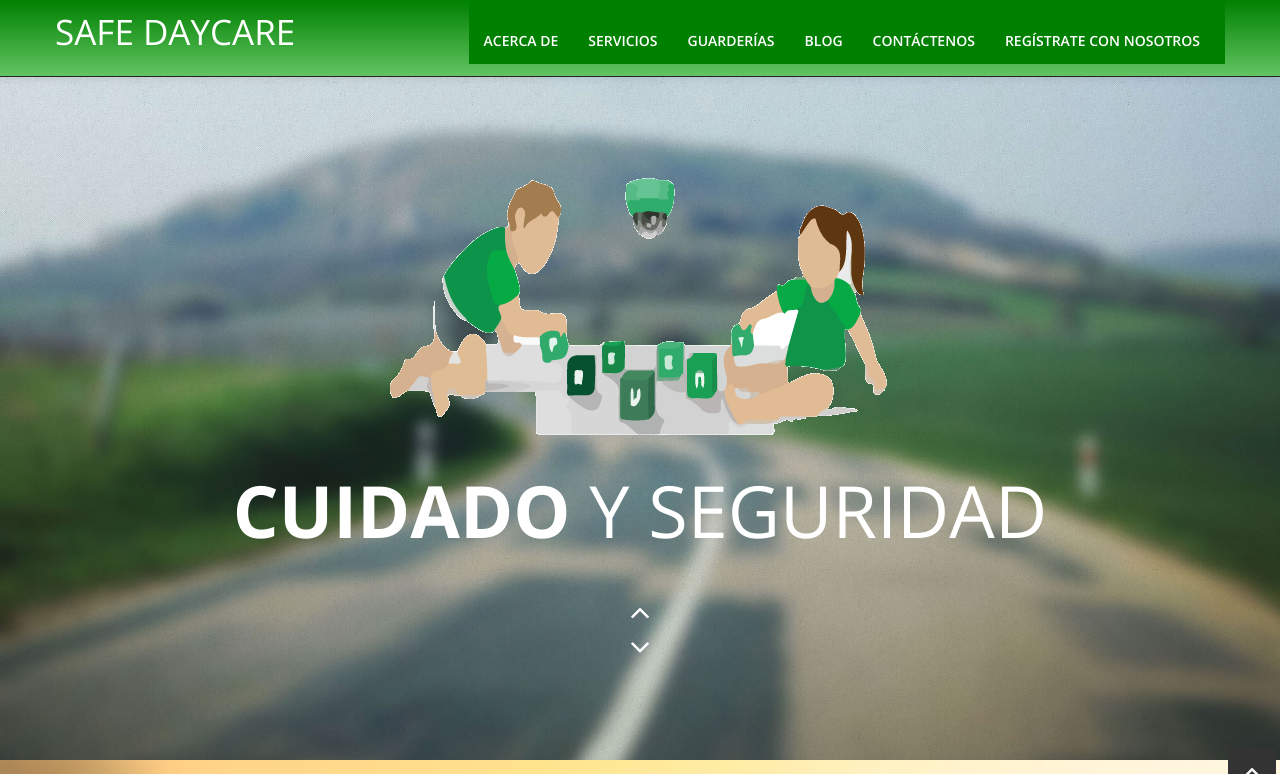
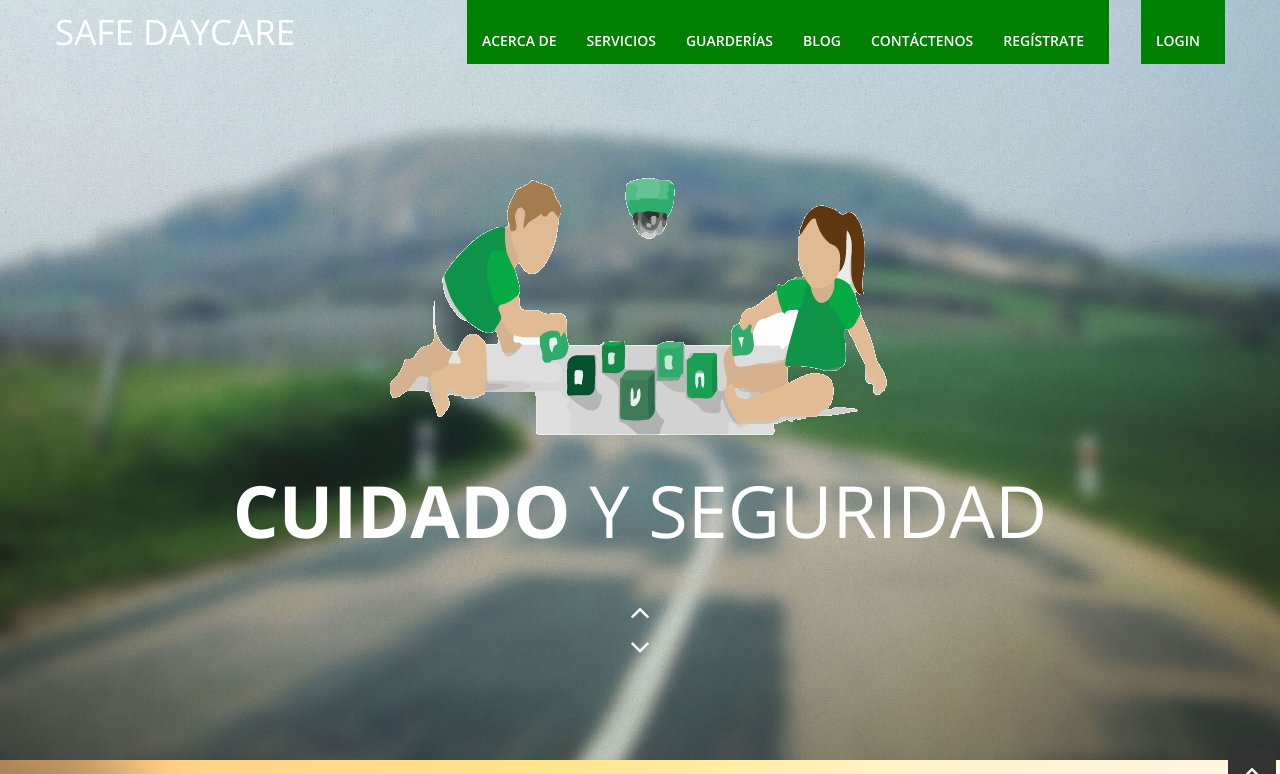
Before and after one commit to kevinmalats/phpGuarderia, a PHP site: page /index.html in a window 1280 px wide. Shown: the top 774 px of the page. Run offline with PHP 8.4, Linux system fonts and the light colour scheme.

Commit message:
añadiendo login

```diff
--- a/color/default.css
+++ b/color/default.css
@@ -10,7 +10,7 @@ background:#e06d5e;
 }
 
 .navegacion {
-	background: green;
+	background-image: url(../img/security-guar.jpg);
 }
 nav {
 	background: green;
--- a/css/style.css
+++ b/css/style.css
@@ -1721,3 +1721,6 @@ i.icon-white {
 .navegacion {
 	background: green;
 }
+.personality {
+	margin-left: 2em;
+}
--- a/index.html
+++ b/index.html
@@ -20,24 +20,32 @@
 	<!-- navbar -->
 	<div class="navbar-wrapper">
 		<div class="navbar navbar-inverse navbar-fixed-top">
-			<div class="navbar-inner">
+
 				<div class="container">
 					<!-- Responsive navbar -->
 					<a class="btn btn-navbar" data-toggle="collapse" data-target=".nav-collapse"><span class="icon-bar"></span><span class="icon-bar"></span><span class="icon-bar"></span>
 				</a>
 					<h1 class="brand"><a href="index.html">Safe DayCare</a></h1>
+                      <nav class="pull-right nav-collapse collapse personality">
+						<ul id="menu-main" class="nav">
+						<li><a title ="Login" href="pages/login.php">Login</a>
+						</li>
+						</ul>
+						</nav>
 					<!-- navigation -->
 					<nav class="pull-right nav-collapse collapse">
 						<ul id="menu-main" class="nav">
+
 							<li><a title="acerca de" href="pages/quienes_somos.html">Acerca de</a></li>
 							<li><a title="servicios" href="pages/Servicios.html">Servicios</a></li>
 							<li><a title="guarderias" href="pages/guarderias.html">Guarderías</a></li>
 							<li><a title="blog" href="pages/blog.html">Blog</a></li>
-							<li><a title="contactenos" href="#contact">Contáctenos</a></li>
-							<li><a title ="registro" href="pages/registro.html">Regístrate con nosotros</a></li>
+							<li><a title="contactenos" href="pages/contactenos.html">Contáctenos</a></li>
+
+							<li><a title ="registro" href="pages/registro.html">Regístrate</a></li>
 						</ul>
 					</nav>
-				</div>
+
 			</div>
 		</div>
 	</div>
--- a/pages/Servicios.html
+++ b/pages/Servicios.html
@@ -28,6 +28,12 @@
 					<a class="btn btn-navbar" data-toggle="collapse" data-target=".nav-collapse"><span class="icon-bar"></span><span class="icon-bar"></span><span class="icon-bar"></span>
 				</a>
 					<h1 class="brand"><a href="../index.html">Safe DayCare</a></h1>
+					 <nav class="pull-right nav-collapse collapse personality">
+						<ul id="menu-main" class="nav">
+						<li><a title ="Login" href="login.php">Login</a>
+						</li>
+						</ul>
+						</nav>
 					<!-- navigation -->
 					<nav class="pull-right nav-collapse collapse navegacion">
 						<ul id="menu-main" class="nav">
--- a/pages/blog.html
+++ b/pages/blog.html
@@ -26,6 +26,12 @@
 					<a class="btn btn-navbar" data-toggle="collapse" data-target=".nav-collapse"><span class="icon-bar"></span><span class="icon-bar"></span><span class="icon-bar"></span>
 				</a>
 					<h1 class="brand"><a href="../index.html">Safe DayCare</a></h1>
+					 <nav class="pull-right nav-collapse collapse personality">
+						<ul id="menu-main" class="nav">
+						<li><a title ="Login" href="login.php">Login</a>
+						</li>
+						</ul>
+						</nav>
 					<!-- navigation -->
 					<nav class="pull-right nav-collapse collapse">
 						<ul id="menu-main" class="nav">
--- a/pages/contactenos.html
+++ b/pages/contactenos.html
@@ -26,6 +26,12 @@
 					<a class="btn btn-navbar" data-toggle="collapse" data-target=".nav-collapse"><span class="icon-bar"></span><span class="icon-bar"></span><span class="icon-bar"></span>
 				</a>
 					<h1 class="brand"><a href="../index.html">Safe DayCare</a></h1>
+					 <nav class="pull-right nav-collapse collapse personality">
+						<ul id="menu-main" class="nav">
+						<li><a title ="Login" href="login.php">Login</a>
+						</li>
+						</ul>
+						</nav>
 					<!-- navigation -->
 					<nav class="pull-right nav-collapse collapse">
 						<ul id="menu-main" class="nav">
--- a/pages/guarderias.html
+++ b/pages/guarderias.html
@@ -26,6 +26,12 @@
 					<a class="btn btn-navbar" data-toggle="collapse" data-target=".nav-collapse"><span class="icon-bar"></span><span class="icon-bar"></span><span class="icon-bar"></span>
 				</a>
 					<h1 class="brand"><a href="../index.html">Safe DayCare</a></h1>
+					 <nav class="pull-right nav-collapse collapse personality">
+						<ul id="menu-main" class="nav">
+						<li><a title ="Login" href="login.php">Login</a>
+						</li>
+						</ul>
+						</nav>
 					<!-- navigation -->
 					<nav class="pull-right nav-collapse collapse">
 						<ul id="menu-main" class="nav">
--- a/pages/quienes_somos.html
+++ b/pages/quienes_somos.html
@@ -27,6 +27,12 @@
 				</a>
 					<h1 class="brand"><a href="../index.html">Safe DayCare</a></h1>
 					<!-- navigation -->
+					  <nav class="pull-right nav-collapse collapse personality">
+						<ul id="menu-main" class="nav">
+						<li><a title ="Login" href="login.php">Login</a>
+						</li>
+						</ul>
+						</nav>
 					<nav class="pull-right nav-collapse collapse">
 						<ul id="menu-main" class="nav">
 							<li><a title="acerca de " href="../pages/quienes_somos.html">Acerca de</a></li>
--- a/pages/registro-guarderia.html
+++ b/pages/registro-guarderia.html
@@ -29,6 +29,12 @@
           <a class="btn btn-navbar" data-toggle="collapse" data-target=".nav-collapse"><span class="icon-bar"></span><span class="icon-bar"></span><span class="icon-bar"></span>
         </a>
           <h1 class="brand"><a href="../index.html">Safe DayCare</a></h1>
+           <nav class="pull-right nav-collapse collapse personality">
+            <ul id="menu-main" class="nav">
+            <li><a title ="Login" href="login.php">Login</a>
+            </li>
+            </ul>
+            </nav>
           <!-- navigation -->
           <nav class="pull-right nav-collapse collapse navegacion">
             <ul id="menu-main" class="nav">
--- a/pages/registro.html
+++ b/pages/registro.html
@@ -24,6 +24,12 @@
 					<a class="btn btn-navbar" data-toggle="collapse" data-target=".nav-collapse"><span class="icon-bar"></span><span class="icon-bar"></span><span class="icon-bar"></span>
 				</a>
 					<h1 class="brand"><a href="../index.html">Safe DayCare</a></h1>
+					 <nav class="pull-right nav-collapse collapse personality">
+						<ul id="menu-main" class="nav">
+						<li><a title ="Login" href="login.php">Login</a>
+						</li>
+						</ul>
+						</nav>
 					<!-- navigation -->
 					<nav class="pull-right nav-collapse collapse">
 						<ul id="menu-main" class="nav">
```
Also changed, not shown: img/security-guar.jpg (added).
